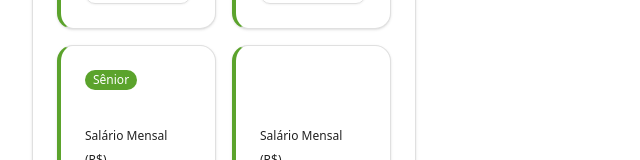
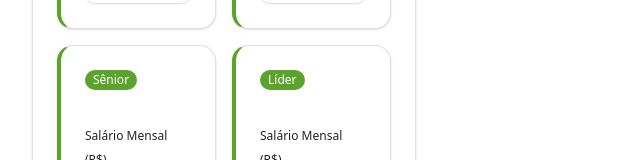
Before and after one commit to CoderRocha/devcapital, a Next.js app: page / in a window 1280 px wide. Shown: the part 1528-1688 px from the top of the page, without its empty margins (0-640 px from the left). Built offline with nearby package versions, Linux system fonts and the light colour scheme.

Commit message:
fix: ajuste no view do tech lead e adicionado cursor-pointer no button

```diff
--- a/src/app/page.tsx
+++ b/src/app/page.tsx
@@ -34,7 +34,7 @@ export default function Home() {
     { name: "Júnior", salary: 4500, years: 2, color: "bg-onp-green-light" },
     { name: "Pleno", salary: 8000, years: 3, color: "bg-primary" },
     { name: "Sênior", salary: 14000, years: 4, color: "bg-onp-green-dark" },
-    { name: "Tech Lead", salary: 17000, years: 5, color: "bg-onp-green-darker" },
+    { name: "Líder", salary: 17000, years: 5, color: "bg-onp-green-darker" },
   ])
 
   const handlePhaseChange = (
@@ -164,7 +164,7 @@ export default function Home() {
 
             <Button
               onClick={handleCalculate}
-              className="w-full h-12 text-base font-semibold"
+              className="w-full h-12 text-base font-semibold cursor-pointer"
               size="lg"
             >
               <Calculator className="size-5 mr-2" />
```
